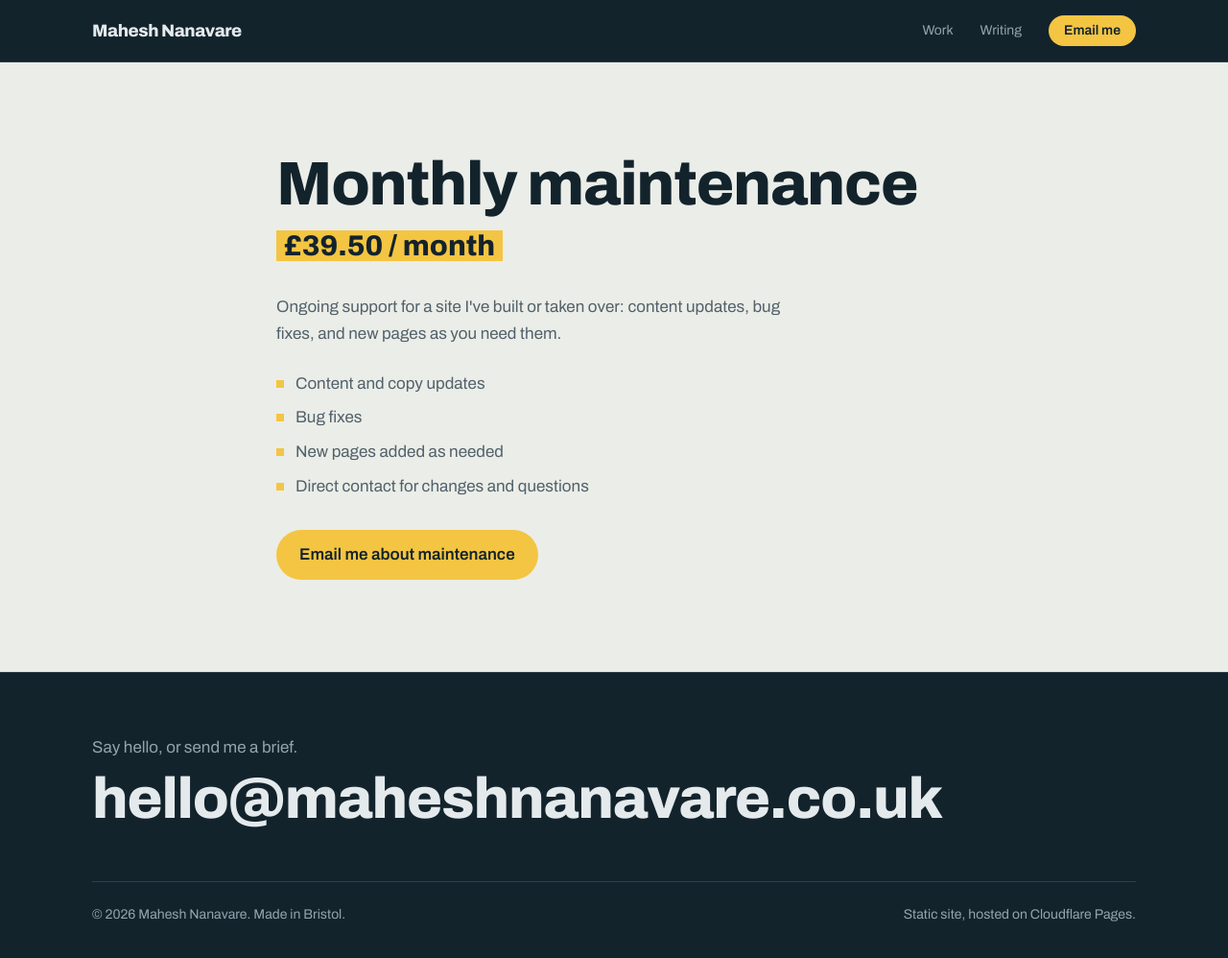
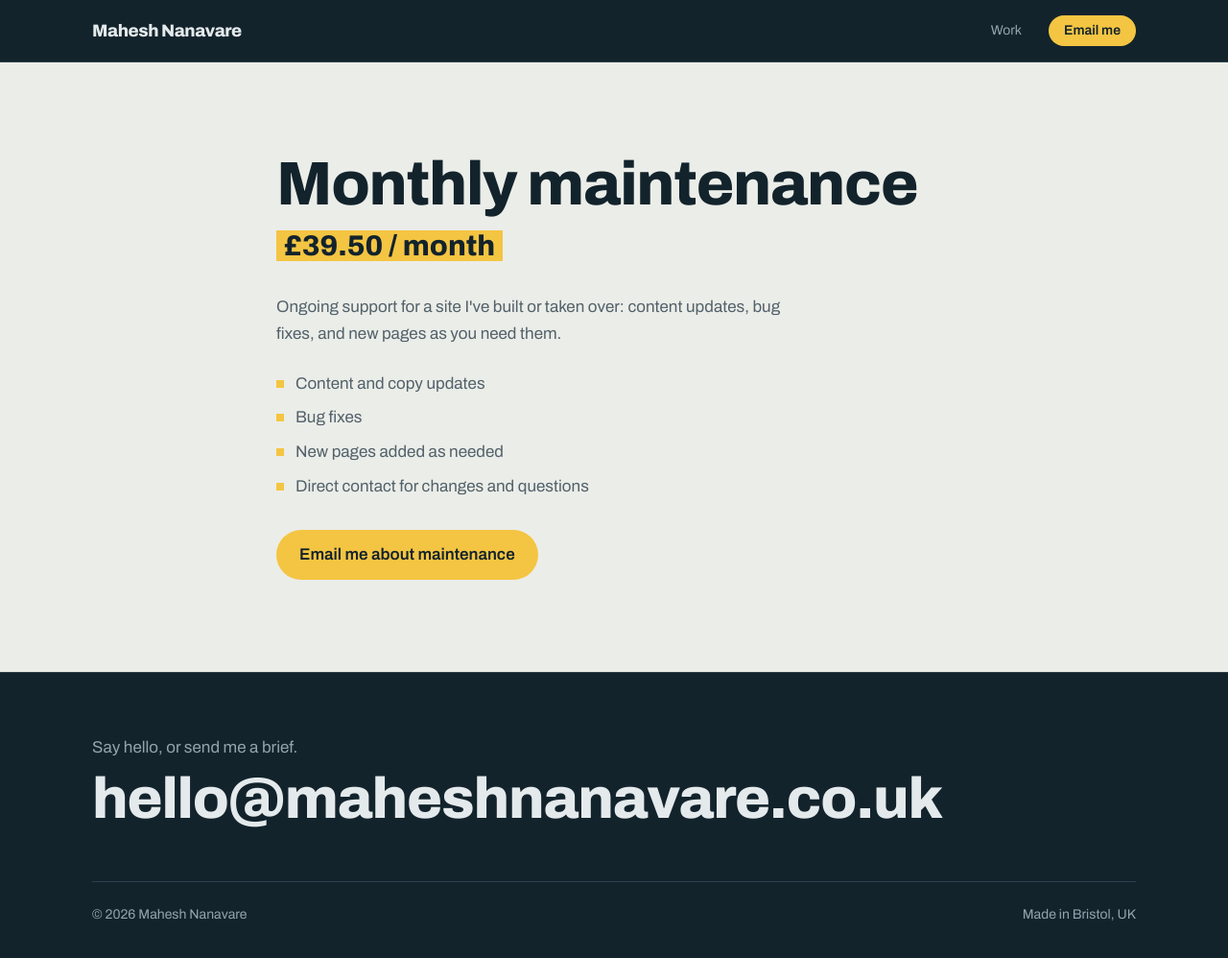
Before and after one commit to MaheshNanavare/LiveSitesPortfolio, a Next.js app: page /maintenance/monthly in a window 1280 px wide. Shown: the top 998 px of the page at 96% size. Built offline with nearby package versions, Linux system fonts and the light colour scheme; a web font is replaced by a local one.

Commit message:
Update email, techstack, footer and nav bar

```diff
--- a/app/maintenance/annual/page.tsx
+++ b/app/maintenance/annual/page.tsx
@@ -41,7 +41,7 @@ export default function AnnualMaintenance() {
       </ul>
 
       <a
-        href="mailto:hello@maheshnanavare.co.uk?subject=Annual%20maintenance%20enquiry"
+        href="mailto:mpnanavare@gmail.com?subject=Annual%20maintenance%20enquiry"
         className="inline-block rounded-full bg-signal px-6 py-3 font-semibold text-iron hover:bg-iron hover:text-on-iron transition-colors"
       >
         Email me about maintenance
--- a/app/maintenance/monthly/page.tsx
+++ b/app/maintenance/monthly/page.tsx
@@ -40,7 +40,7 @@ export default function MonthlyMaintenance() {
       </ul>
 
       <a
-        href="mailto:hello@maheshnanavare.co.uk?subject=Monthly%20maintenance%20enquiry"
+        href="mailto:mpnanavare@gmail.com?subject=Monthly%20maintenance%20enquiry"
         className="inline-block rounded-full bg-signal px-6 py-3 font-semibold text-iron hover:bg-iron hover:text-on-iron transition-colors"
       >
         Email me about maintenance
--- a/app/page.tsx
+++ b/app/page.tsx
@@ -10,11 +10,10 @@ import { heroMedia } from "@/data/hero";
 import { resolveMedia, resolveScreenshots } from "@/lib/media";
 
 const stack = [
+  { group: "Frontend", items: ["TypeScript", "React", "Next.js", "Tailwind"] },
   { group: "Backend", items: ["Java", "Spring Boot", "PostgreSQL", "Hibernate / JPA"] },
-  { group: "Frontend", items: ["TypeScript", "React", "Next.js", "Tailwind"] },
-  { group: "Infrastructure", items: ["Docker", "Kubernetes"] },
+  { group: "Testing", items: ["Jest", "JUnit", "Cypress", "Playwright"] },
   { group: "Deployment", items: ["Cloudflare", "Render", "WordPress", "Vercel"] },
-  { group: "Tooling", items: ["Jira", "Postman"] },
 ];
 
 const delay = (i: number) => ({ "--reveal-i": i }) as CSSProperties;
--- a/components/OfferSection.tsx
+++ b/components/OfferSection.tsx
@@ -55,7 +55,7 @@ export default function OfferSection() {
           </ul>
 
           <a
-            href="mailto:hello@maheshnanavare.co.uk?subject=Website%20build%20enquiry"
+            href="mailto:mpnanavare@gmail.com?subject=Website%20build%20enquiry"
             className="mt-8 inline-block rounded-full bg-signal px-6 py-3 font-semibold text-iron hover:bg-on-iron transition-colors"
           >
             Ask about a build
--- a/components/SiteFooter.tsx
+++ b/components/SiteFooter.tsx
@@ -6,15 +6,15 @@ export default function SiteFooter() {
       <div className="mx-auto max-w-6xl px-5 pt-16 pb-10 sm:px-8">
         <p className="text-on-iron-muted">Say hello, or send me a brief.</p>
         <a
-          href="mailto:hello@maheshnanavare.co.uk"
+          href="mailto:mpnanavare@gmail.com"
           className="type-display mt-3 inline-block text-[clamp(1.375rem,6vw,2.5rem)] [overflow-wrap:anywhere] text-on-iron hover:text-signal transition-colors md:text-[clamp(2.5rem,5.2vw,3.75rem)]"
         >
           {/* When it can't fit one line, it breaks after the @ */}
           hello@<wbr />maheshnanavare.co.uk
         </a>
         <div className="mt-14 flex flex-col gap-2 border-t border-iron-rule pt-6 text-sm text-on-iron-muted sm:flex-row sm:justify-between">
-          <p>&copy; {year} Mahesh Nanavare. Made in Bristol.</p>
-          <p>Static site, hosted on Cloudflare Pages.</p>
+          <p>&copy; {year} Mahesh Nanavare</p>
+          <p>Made in Bristol, UK</p>
         </div>
       </div>
     </footer>
--- a/components/SiteNav.tsx
+++ b/components/SiteNav.tsx
@@ -2,7 +2,8 @@ import Link from "next/link";
 
 const links = [
   { href: "/#work", label: "Work" },
-  { href: "/blog", label: "Writing" },
+  // Writing link hidden until the first blog post is published:
+  // { href: "/blog", label: "Writing" },
 ];
 
 export default function SiteNav() {
@@ -25,11 +26,8 @@ export default function SiteNav() {
               {link.label}
             </Link>
           ))}
-          <Link href="/blog" className="py-1.5 hover:text-on-iron transition-colors sm:hidden">
-            Writing
-          </Link>
           <a
-            href="mailto:hello@maheshnanavare.co.uk"
+            href="mailto:mpnanavare@gmail.com"
             className="rounded-full bg-signal px-3 py-1.5 font-semibold min-[360px]:px-3.5 min-[400px]:px-4 text-iron hover:bg-on-iron transition-colors"
           >
             Email me
```
